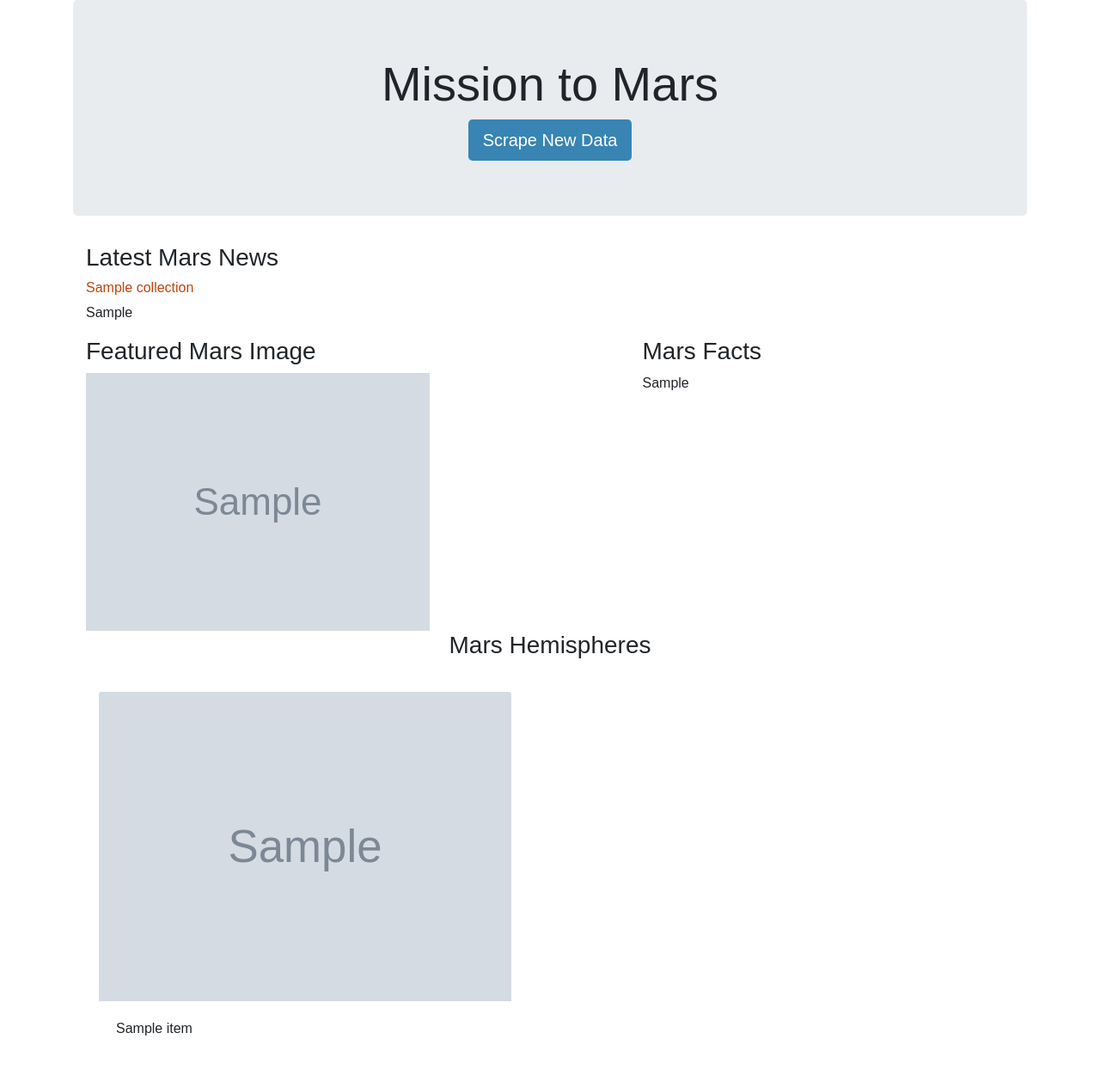
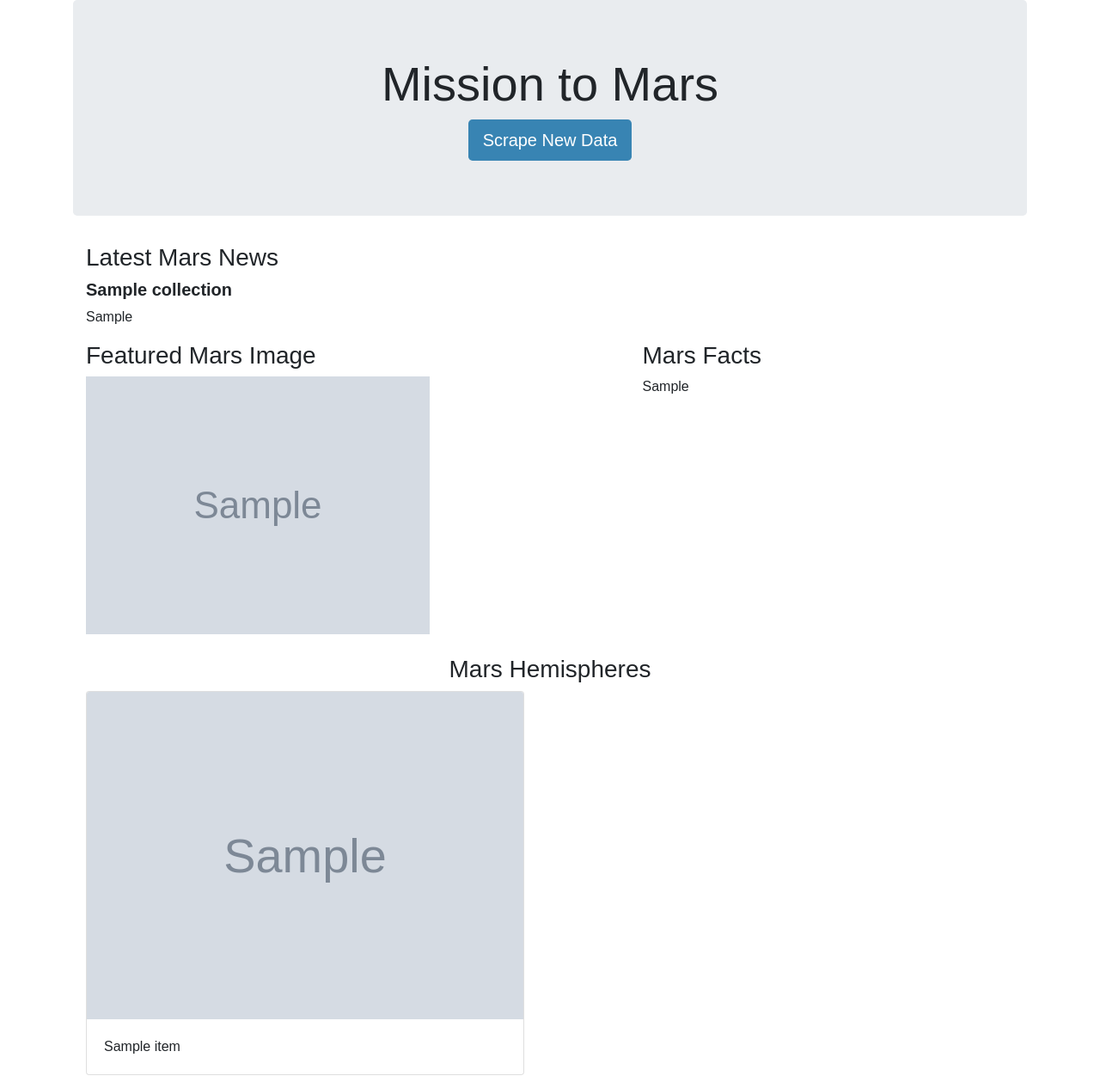
Before and after one commit to jis56/Web-Scraping-Challenge, a Flask app: page / in a window 1280 px wide. Shown: the whole page at 86% size. Run offline with Flask 2, Linux system fonts and the light colour scheme; grey boxes marked "Sample" are stand-in pictures; a database or web service that is not in the repository returns one stand-in record (values such as "Sample title"); parts of the project's set-up code (start-up, migrations or seed data) failed here and were passed over; some libraries are stand-ins or nearby versions.

Commit message:
cleaning

```diff
--- a/Mission_to_Mars/scrape_mars.py
+++ b/Mission_to_Mars/scrape_mars.py
@@ -55,7 +55,7 @@ def scrape_info(browser):
     tables = pd.read_html(facts_url)
 
     facts_df = tables[0]
-    facts_df.columns = ["Mars Fact", "Value"]
+    facts_df.columns = [" ", "Mars"]
 
     facts_html=facts_df.to_html(index=False)
 
--- a/Mission_to_Mars/templates/index.html
+++ b/Mission_to_Mars/templates/index.html
@@ -1,6 +1,5 @@
 <!DOCTYPE html>
 <html lang="en">
-
 <head>
   <meta charset="UTF-8">
   <title>Mars</title>
@@ -22,7 +21,7 @@
         <!--News-->
         <div class="container">
             <h3>Latest Mars News</h3>
-            <h6 style="color: #c1440e">{{ mars_info.news_title }}</h6>
+            <h5><strong>{{ mars_info.news_title }}</strong></h6>
             <p>{{ mars_info.news_p }}</p>
         </div>
 
@@ -44,6 +43,7 @@
                 </div>
             </div>
         </div>
+        <br>
 
         <!--Cards-->
         <h3 style="text-align: center;">Mars Hemispheres</h3>
@@ -53,7 +53,7 @@
                 <div class="row">
                     {% for item in mars_info.hemispheres_image_urls %}
                     <div class="col-md-6">
-                        <div class="card-text" style="margin: 30px;">
+                        <div class="card">
                             <img class="card-img-top" src="{{ item.img_url }}" />
                             <div class="card-body">
                                 <p class="card-text">{{ item.title }}</p>
```
Also changed, not shown: 2 other files.
